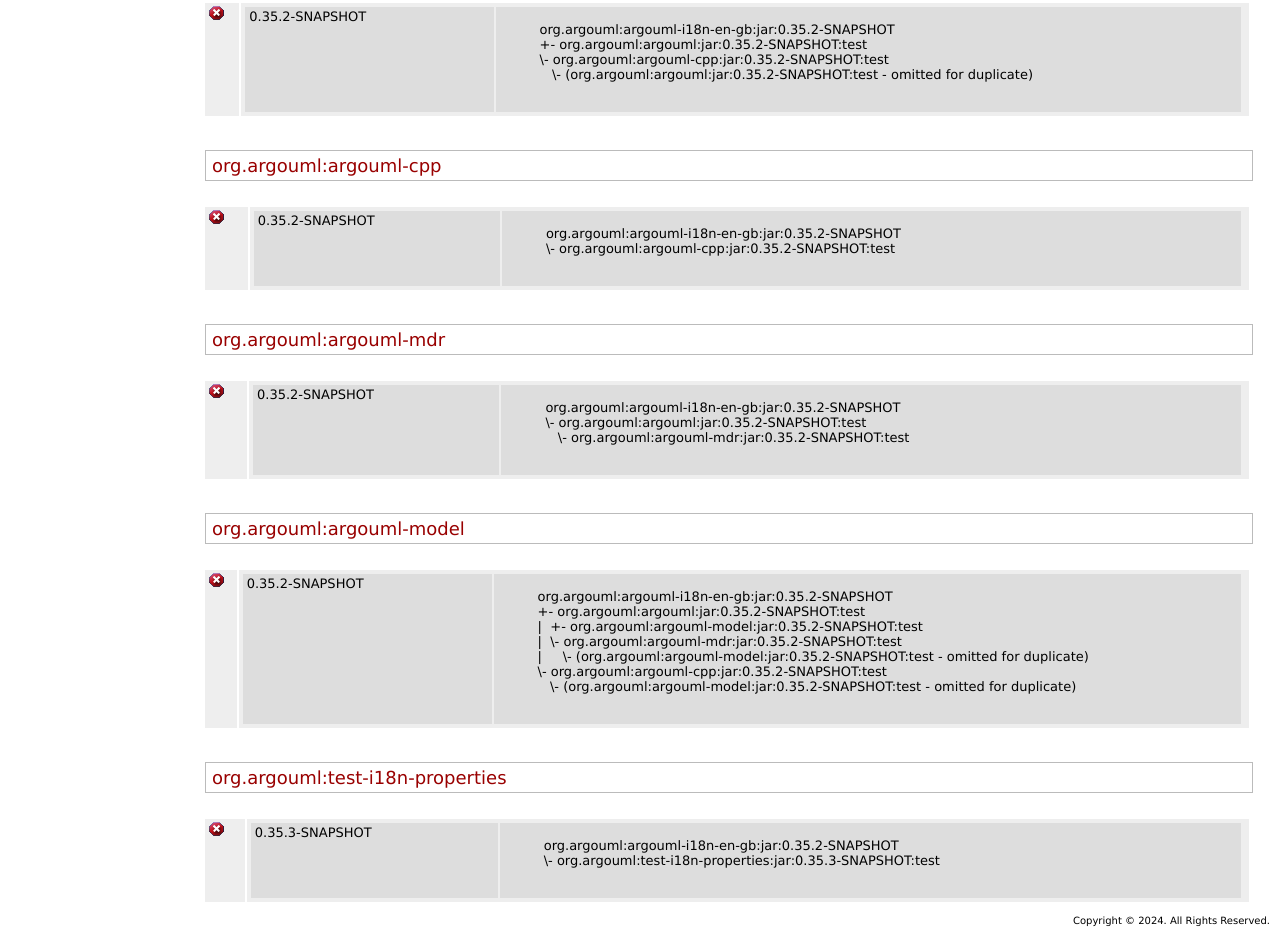
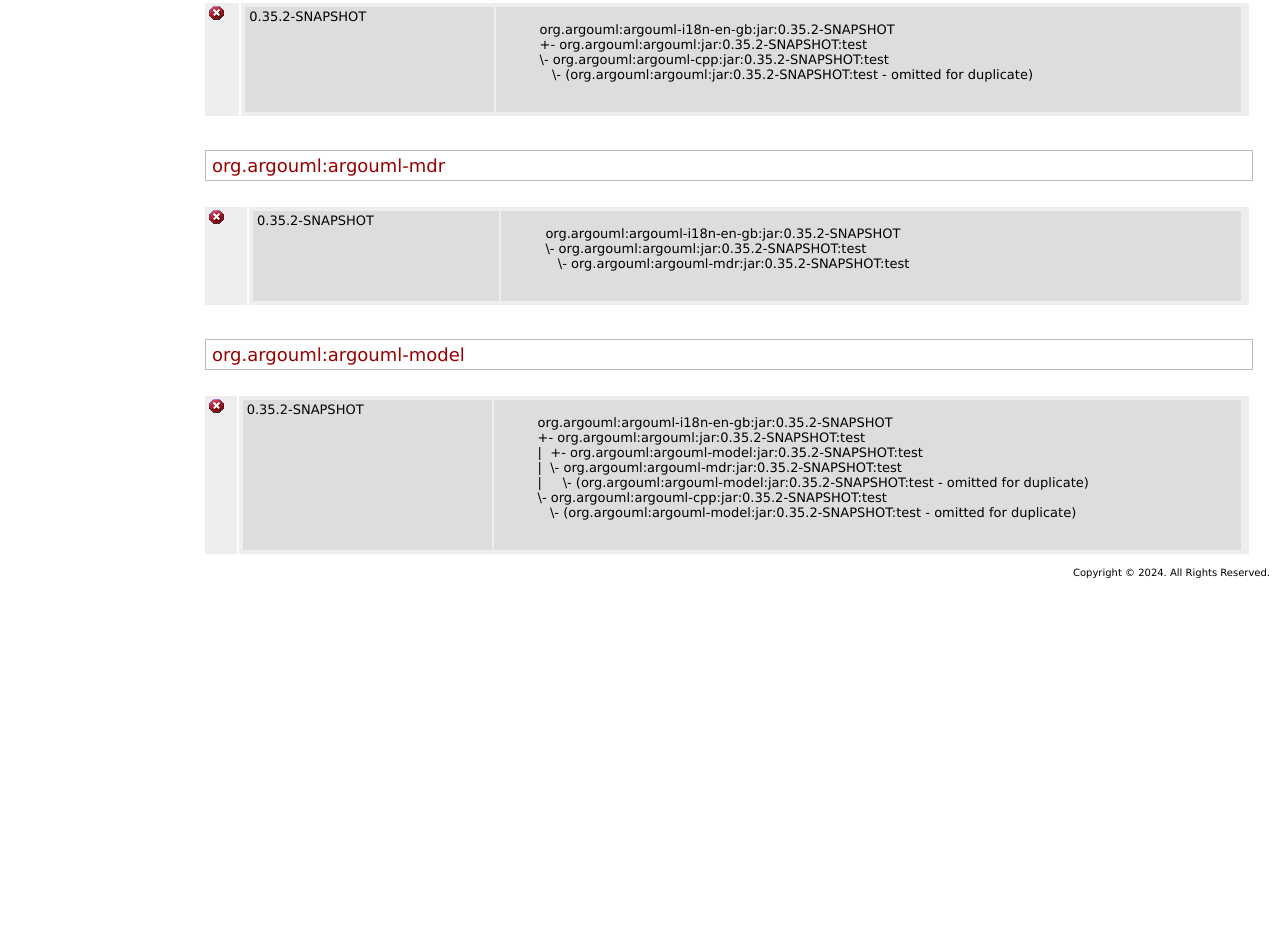
Before and after one commit to argouml-tigris-org/argouml-en-gb, a plain HTML site: page dependency-convergence.html in a window 1280 px wide. Shown: the part 1180-2119 px from the top of the page. After the commit the page ends 1771 px from the top, so only its background shows below. Drawn offline with Linux system fonts and the light colour scheme.

Commit message:
Site checkin for project argouml-en-gb

```diff
--- a/dependency-convergence.html
+++ b/dependency-convergence.html
@@ -1,5 +1,5 @@
 <!DOCTYPE html PUBLIC "-//W3C//DTD XHTML 1.0 Transitional//EN" "http://www.w3.org/TR/xhtml1/DTD/xhtml1-transitional.dtd">
-<!-- Generated by Apache Maven Doxia Site Renderer 1.4 at 2024-08-25 -->
+<!-- Generated by Apache Maven Doxia Site Renderer 1.4 at 2024-09-07 -->
 <html xmlns="http://www.w3.org/1999/xhtml" xml:lang="en" lang="en">
   <head>
     <meta http-equiv="Content-Type" content="text/html; charset=UTF-8" />
@@ -10,7 +10,7 @@
       @import url("./css/site.css");
     </style>
     <link rel="stylesheet" href="./css/print.css" type="text/css" media="print" />
-    <meta name="Date-Revision-yyyymmdd" content="20240825" />
+    <meta name="Date-Revision-yyyymmdd" content="20240907" />
     <meta http-equiv="Content-Language" content="en" />
 
         </head>
@@ -27,7 +27,7 @@
 
 
                 <div class="xleft">
-        <span id="publishDate">Last Published: 2024-08-25</span>
+        <span id="publishDate">Last Published: 2024-09-07</span>
                   &nbsp;| <span id="projectVersion">Version: 0.35.2-SNAPSHOT</span>
                       </div>
             <div class="xright">                    <a href="./" title="argouml-en-gb">argouml-en-gb</a>
@@ -123,7 +123,7 @@
 <td>2</td></tr>
 <tr class="a">
 <th>Number of SNAPSHOT artifacts (NOS):</th>
-<td>5</td></tr>
+<td>3</td></tr>
 <tr class="b">
 <th>Convergence (NOD/NOA):</th>
 <td><img alt="error" src="images/icon_error_sml.gif" />&#160;<b>95 %</b></td></tr>
@@ -174,17 +174,6 @@
 <td>
 <ol style="list-style-type: decimal">org.argouml:argouml-i18n-en-gb:jar:0.35.2-SNAPSHOT<br />+-&#160;org.argouml:argouml:jar:0.35.2-SNAPSHOT:test<br />\-&#160;org.argouml:argouml-cpp:jar:0.35.2-SNAPSHOT:test<br />&#160;&#160;&#160;\-&#160;(org.argouml:argouml:jar:0.35.2-SNAPSHOT:test - omitted for duplicate)<br /><br /></ol></td></tr></table></td></tr></table></div>
 <div class="section">
-<h4>org.argouml:argouml-cpp<a name="org.argouml:argouml-cpp"></a></h4>
-<table border="0" class="bodyTable">
-<tr class="b">
-<td><img alt="error" src="images/icon_error_sml.gif" /></td>
-<td>
-<table border="0" class="bodyTable">
-<tr class="a">
-<td width="25%">0.35.2-SNAPSHOT</td>
-<td>
-<ol style="list-style-type: decimal">org.argouml:argouml-i18n-en-gb:jar:0.35.2-SNAPSHOT<br />\-&#160;org.argouml:argouml-cpp:jar:0.35.2-SNAPSHOT:test<br /><br /></ol></td></tr></table></td></tr></table></div>
-<div class="section">
 <h4>org.argouml:argouml-mdr<a name="org.argouml:argouml-mdr"></a></h4>
 <table border="0" class="bodyTable">
 <tr class="b">
@@ -205,18 +194,7 @@
 <tr class="a">
 <td width="25%">0.35.2-SNAPSHOT</td>
 <td>
-<ol style="list-style-type: decimal">org.argouml:argouml-i18n-en-gb:jar:0.35.2-SNAPSHOT<br />+-&#160;org.argouml:argouml:jar:0.35.2-SNAPSHOT:test<br />|&#160;&#160;+-&#160;org.argouml:argouml-model:jar:0.35.2-SNAPSHOT:test<br />|&#160;&#160;\-&#160;org.argouml:argouml-mdr:jar:0.35.2-SNAPSHOT:test<br />|&#160;&#160;&#160;&#160;&#160;\-&#160;(org.argouml:argouml-model:jar:0.35.2-SNAPSHOT:test - omitted for duplicate)<br />\-&#160;org.argouml:argouml-cpp:jar:0.35.2-SNAPSHOT:test<br />&#160;&#160;&#160;\-&#160;(org.argouml:argouml-model:jar:0.35.2-SNAPSHOT:test - omitted for duplicate)<br /><br /></ol></td></tr></table></td></tr></table></div>
-<div class="section">
-<h4>org.argouml:test-i18n-properties<a name="org.argouml:test-i18n-properties"></a></h4>
-<table border="0" class="bodyTable">
-<tr class="b">
-<td><img alt="error" src="images/icon_error_sml.gif" /></td>
-<td>
-<table border="0" class="bodyTable">
-<tr class="a">
-<td width="25%">0.35.3-SNAPSHOT</td>
-<td>
-<ol style="list-style-type: decimal">org.argouml:argouml-i18n-en-gb:jar:0.35.2-SNAPSHOT<br />\-&#160;org.argouml:test-i18n-properties:jar:0.35.3-SNAPSHOT:test<br /><br /></ol></td></tr></table></td></tr></table></div></div>
+<ol style="list-style-type: decimal">org.argouml:argouml-i18n-en-gb:jar:0.35.2-SNAPSHOT<br />+-&#160;org.argouml:argouml:jar:0.35.2-SNAPSHOT:test<br />|&#160;&#160;+-&#160;org.argouml:argouml-model:jar:0.35.2-SNAPSHOT:test<br />|&#160;&#160;\-&#160;org.argouml:argouml-mdr:jar:0.35.2-SNAPSHOT:test<br />|&#160;&#160;&#160;&#160;&#160;\-&#160;(org.argouml:argouml-model:jar:0.35.2-SNAPSHOT:test - omitted for duplicate)<br />\-&#160;org.argouml:argouml-cpp:jar:0.35.2-SNAPSHOT:test<br />&#160;&#160;&#160;\-&#160;(org.argouml:argouml-model:jar:0.35.2-SNAPSHOT:test - omitted for duplicate)<br /><br /></ol></td></tr></table></td></tr></table></div></div>
       </div>
     </div>
     <div class="clear">
--- a/jacoco/jacoco.xml
+++ b/jacoco/jacoco.xml
@@ -1 +1 @@
-<?xml version="1.0" encoding="UTF-8" standalone="yes"?><!DOCTYPE report PUBLIC "-//JACOCO//DTD Report 1.1//EN" "report.dtd"><report name="argouml-en-gb"><sessioninfo id="c35bd92c4874-2d7a723" start="1724614047468" dump="1724614049947"/></report>
+<?xml version="1.0" encoding="UTF-8" standalone="yes"?><!DOCTYPE report PUBLIC "-//JACOCO//DTD Report 1.1//EN" "report.dtd"><report name="argouml-en-gb"><sessioninfo id="6df9ce54a541-95993ab5" start="1725751827998" dump="1725751829567"/></report>
```
Also changed, not shown: checkstyle-aggregate.html (+3 -3 lines), checkstyle.html (+3 -3 lines), dependencies.html (+8 -8 lines), dependency-info.html (+3 -3 lines), dependency-management.html (+3 -3 lines), distribution-management.html (+3 -3 lines), index.html (+3 -3 lines), issue-tracking.html (+3 -3 lines), jacoco/jacoco-sessions.html (+1 -1 lines), jdepend-report.html (+3 -3 lines), plugin-management.html (+5 -5 lines), plugins.html (+3 -3 lines), project-info.html (+3 -3 lines), project-reports.html (+3 -3 lines), 2 more files.
